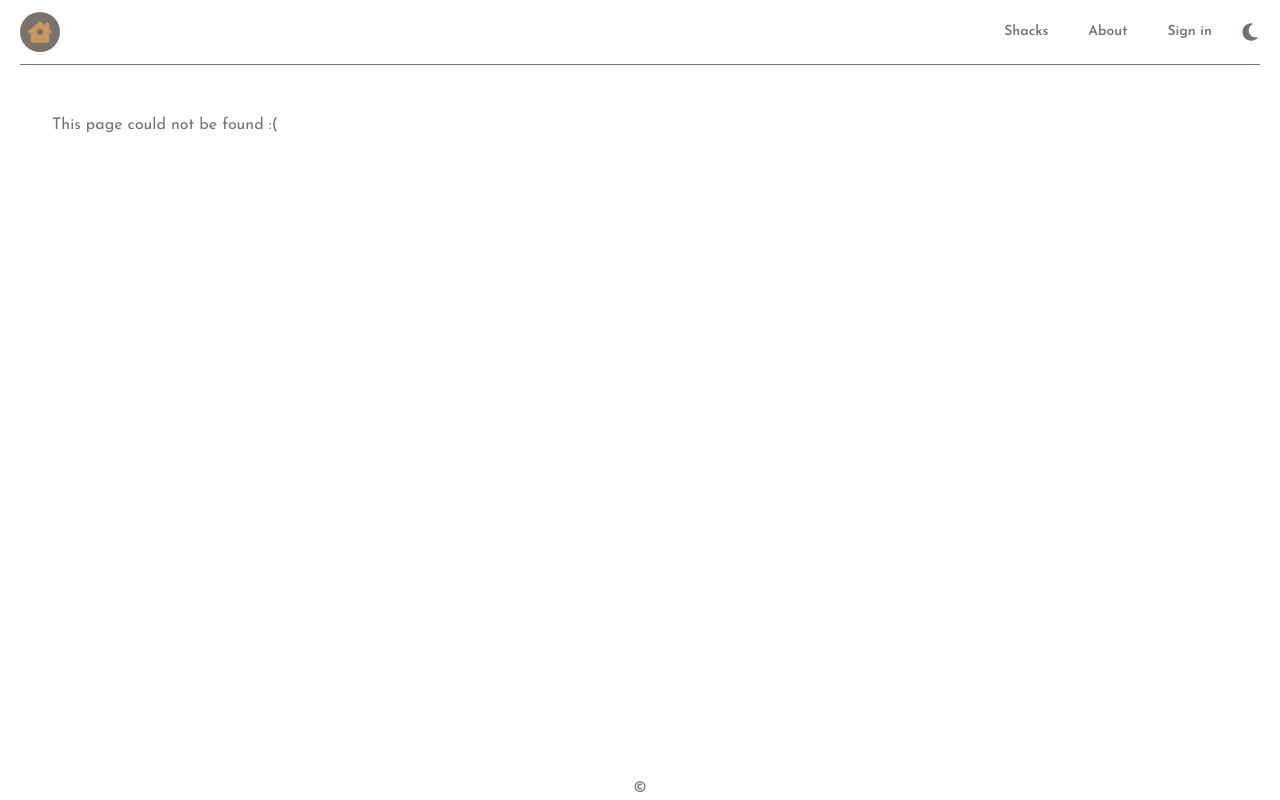
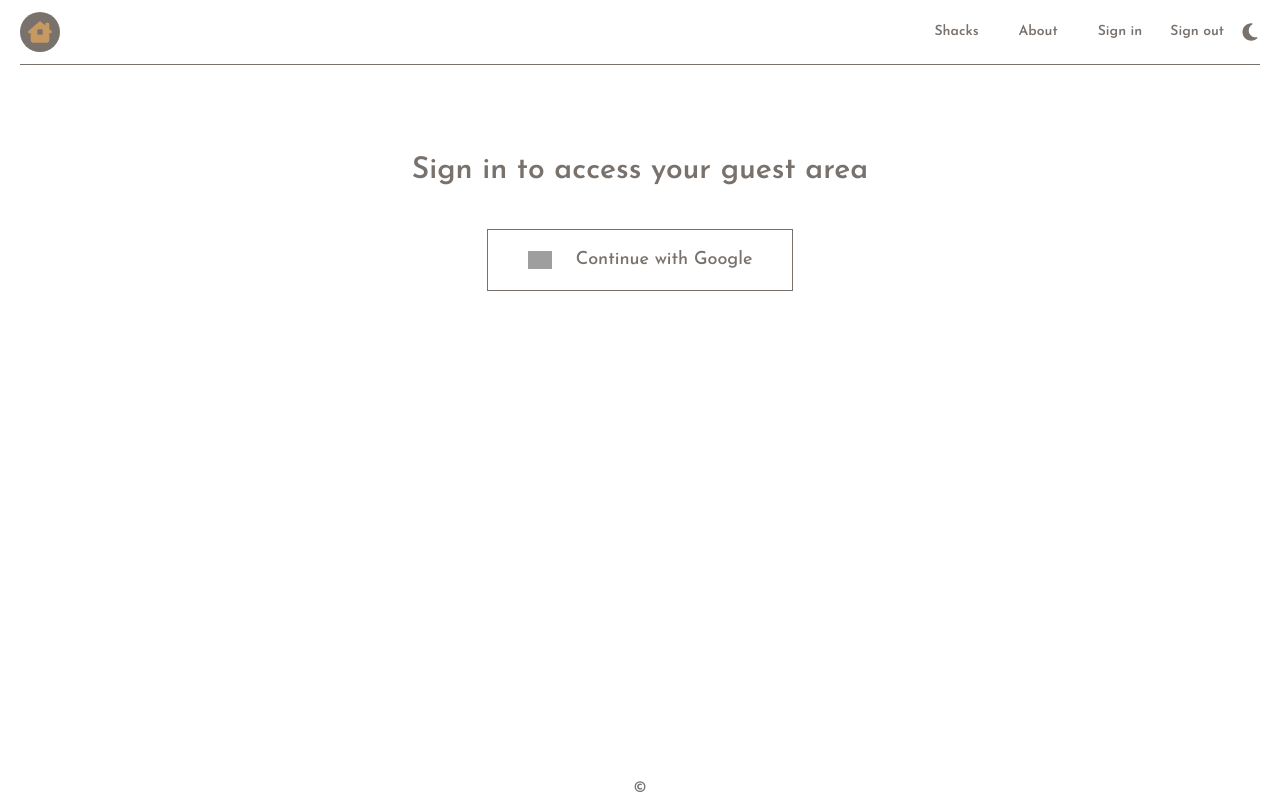
Before and after one commit to cmclellen/EzShacks, a Next.js app: page /login in a window 1280 px wide. Before the commit this address had no page. Built offline with nearby package versions, Linux system fonts and the light colour scheme; no server answers; grey boxes are pictures that could not be loaded.

Commit message:
Implement Google Sign-In functionality (#9)

```diff
--- a/app/_components/Navigation.tsx
+++ b/app/_components/Navigation.tsx
@@ -5,6 +5,8 @@ import dynamic from "next/dynamic";
 import Link from "next/link";
 import { useState } from "react";
 import useClickAnywhere from "../_hooks/useClickAnywhere";
+import { usePathname } from "next/navigation";
+import { signOutAction } from "../_lib/actions";
 
 const DarkMode = dynamic(() => import("./DarkMode"), {
   ssr: false,
@@ -19,6 +21,9 @@ type NavItemProps = {
 };
 
 function NavItem({ children, className, href }: NavItemProps) {
+  const pathname = usePathname();
+  const isActive = pathname === href;
+
   return (
     <li
       className={clsx(
@@ -29,7 +34,10 @@ function NavItem({ children, className, href }: NavItemProps) {
       {href ? (
         <Link
           className={clsx(
-            "py-3 md:py-1 md:px-3 hover:bg-primary hover:text-on-primary md:rounded-sm"
+            "py-3 md:py-1 md:px-3 hover:bg-primary hover:text-on-primary md:rounded-sm",
+            {
+              "underline decoration-2 underline-offset-4": isActive,
+            }
           )}
           href={href}
         >
@@ -76,7 +84,8 @@ function Navigation({ children }: NavigationProps) {
       >
         <NavItem href="/shacks">Shacks</NavItem>
         <NavItem href="/about">About</NavItem>
-        <NavItem href="/shacks">Sign in</NavItem>
+        <NavItem href="/account">Sign in</NavItem>
+        <button onClick={() => signOutAction()}>Sign out</button>
         <NavItem className="hidden md:flex">
           <DarkMode />
         </NavItem>
--- /dev/null
+++ b/app/_components/SignInButton.tsx
@@ -0,0 +1,20 @@
+import { signInAction } from "@/app/_lib/actions";
+import Image from "next/image";
+
+function SignInButton() {
+  return (
+    <form action={signInAction}>
+      <button className="cursor-pointer flex items-center gap-6 text-lg border border-primary-300 px-10 py-4 font-medium">
+        <Image
+          src="https://authjs.dev/img/providers/google.svg"
+          alt="Google logo"
+          height="24"
+          width="24"
+        />
+        <span>Continue with Google</span>
+      </button>
+    </form>
+  );
+}
+
+export default SignInButton;
--- /dev/null
+++ b/app/_lib/actions.ts
@@ -0,0 +1,11 @@
+"use server";
+
+import { signIn, signOut } from "./auth";
+
+export async function signInAction() {
+  await signIn("google", { redirectTo: "/account" });
+}
+
+export async function signOutAction() {
+  await signOut({ redirectTo: "/" });
+}
--- /dev/null
+++ b/app/_lib/auth.ts
@@ -0,0 +1,43 @@
+import NextAuth from "next-auth";
+import Google from "next-auth/providers/google";
+
+const authConfig = {
+  providers: [
+    Google({
+      clientId: process.env.AUTH_GOOGLE_ID,
+      clientSecret: process.env.AUTH_GOOGLE_SECRET,
+    }),
+  ],
+  callbacks: {
+    authorized({ auth, _request }: any) {
+      return !!auth?.user;
+    },
+    async signIn({ _user, account, profile }: any) {
+      try {
+        // const existingGuest = await getGuest(user.email);
+
+        // if (!existingGuest)
+        //   await createGuest({ email: user.email, fullName: user.name });
+
+        if (account.provider === "google") {
+          return profile.email_verified && profile.email.endsWith("@gmail.com");
+        }
+
+        return true;
+      } catch {
+        return false;
+      }
+    },
+    async session({ session, _user }: any) {
+      // const guest = await getGuest(session.user.email);
+      // session.user.guestId = guest.id;
+      session.user.guestId = "blahblah";
+      return session;
+    },
+  },
+  pages: {
+    signIn: "/login",
+  },
+};
+
+export const { handlers, signIn, signOut, auth } = NextAuth(authConfig);
--- /dev/null
+++ b/app/account/page.tsx
@@ -0,0 +1,19 @@
+import { auth } from "../_lib/auth";
+
+export const metadata = {
+  title: "Guest area",
+};
+
+type PageProps = {
+  //children: React.ReactNode;
+};
+
+async function Page(_props: PageProps) {
+  const session = await auth();
+  console.log("session", session);
+  const firstName = session!.user!.name!.split(" ").at(0);
+
+  return <h2>Welcome, {firstName}</h2>;
+}
+
+export default Page;
--- /dev/null
+++ b/app/api/auth/[...nextauth]/route.ts
@@ -0,0 +1,3 @@
+import { handlers } from "@/app/_lib/auth";
+
+export const { GET, POST } = handlers;
--- /dev/null
+++ b/app/login/page.tsx
@@ -0,0 +1,19 @@
+import SignInButton from "../_components/SignInButton";
+
+type PageProps = {
+  //children: React.ReactNode;
+};
+
+function Page(_props: PageProps) {
+  return (
+    <div className="flex flex-col gap-10 mt-10 items-center">
+      <h2 className="text-3xl font-semibold">
+        Sign in to access your guest area
+      </h2>
+
+      <SignInButton />
+    </div>
+  );
+}
+
+export default Page;
--- /dev/null
+++ b/middleware.ts
@@ -0,0 +1,6 @@
+import { auth } from "@/app/_lib/auth";
+export const middleware = auth;
+
+export const config = {
+  matcher: ["/account"],
+};
--- a/package.json
+++ b/package.json
@@ -13,6 +13,7 @@
     "@supabase/supabase-js": "^2.50.3",
     "clsx": "^2.1.1",
     "next": "15.3.4",
+    "next-auth": "^5.0.0-beta.29",
     "postcss": "^8.5.6",
     "react": "^19.0.0",
     "react-dom": "^19.0.0",
```
Also changed, not shown: app/globals.css (+0 -7 lines), 1 other file (tests, documents, lock files or other folders).
